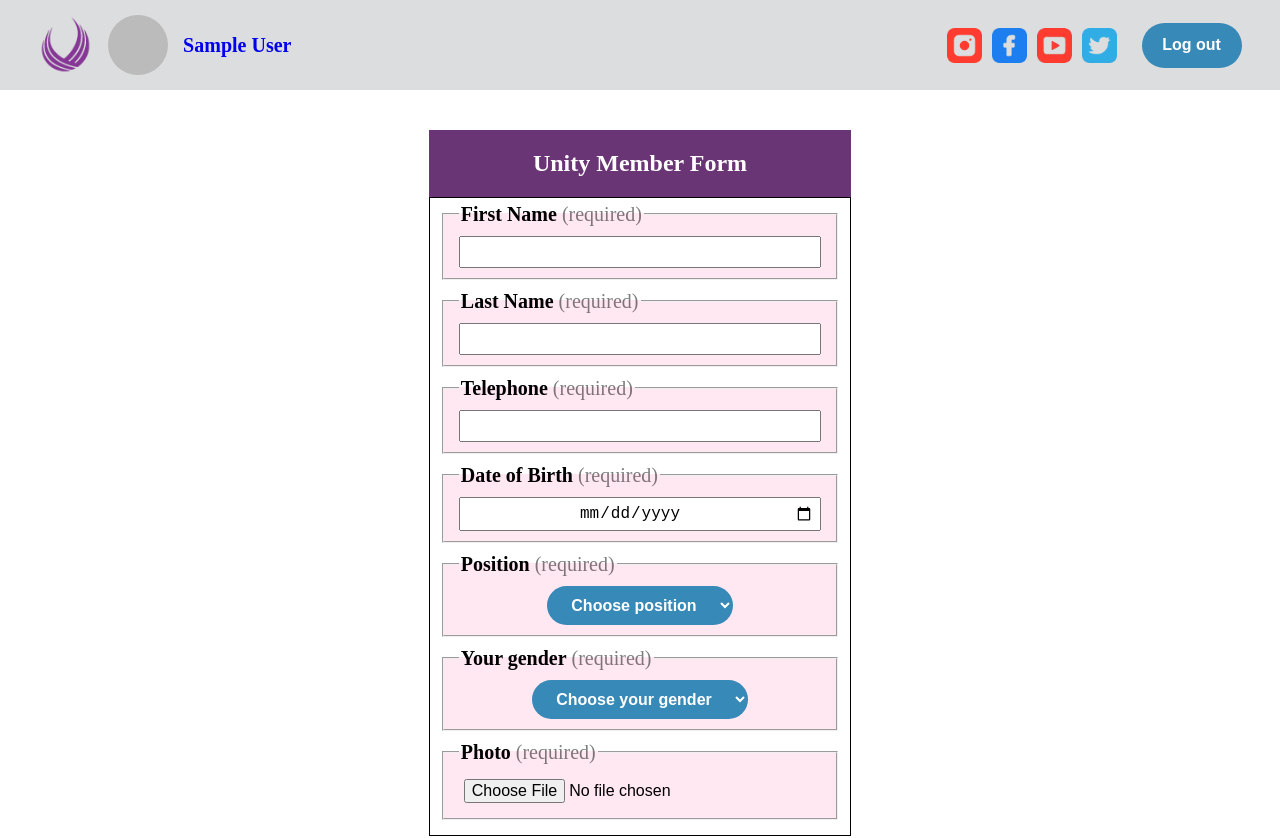
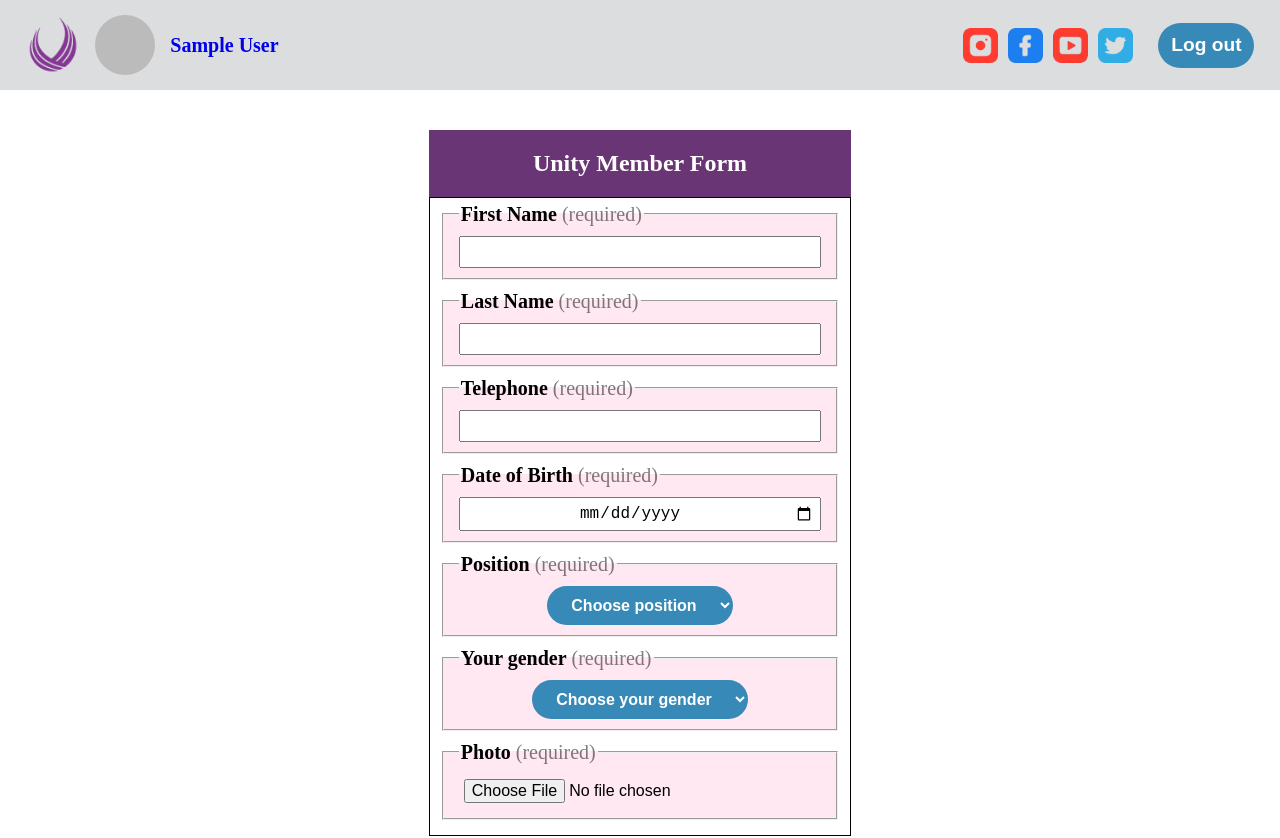
Before and after one commit to INFILYA/Unity-Data-Base, a React (Vite) app: page / in a window 1280 px wide. Shown: the top 838 px of the page. Built offline with nearby package versions, Linux system fonts and the light colour scheme; no server answers; sample sign-in values are in the browser's storage.

Commit message:
fix design

```diff
--- a/src/HMF/components/SendForm.tsx
+++ b/src/HMF/components/SendForm.tsx
@@ -237,19 +237,19 @@ export default function SendForm() {
                         <option value="" onClick={handleBackNonCoachesFields}>
                           Choose position
                         </option>
-                        <option value="OHitter" onClick={handleBackNonCoachesFields}>
+                        <option value="OH" onClick={handleBackNonCoachesFields}>
                           Outside Hitter
                         </option>
-                        <option value="Opposite" onClick={handleBackNonCoachesFields}>
+                        <option value="OPP" onClick={handleBackNonCoachesFields}>
                           Opposite
                         </option>
-                        <option value="Setter" onClick={handleBackNonCoachesFields}>
+                        <option value="S" onClick={handleBackNonCoachesFields}>
                           Setter
                         </option>
-                        <option value="Libero" onClick={handleBackNonCoachesFields}>
+                        <option value="L" onClick={handleBackNonCoachesFields}>
                           Libero
                         </option>
-                        <option value="MBlocker" onClick={handleBackNonCoachesFields}>
+                        <option value="MB" onClick={handleBackNonCoachesFields}>
                           Middle Blocker
                         </option>
                         <option value="Coach" onClick={handleFillCoachFields}>
--- a/src/HMF/components/table components/Categorys.tsx
+++ b/src/HMF/components/table components/Categorys.tsx
@@ -8,16 +8,7 @@ type TCategorys = {
 
 export function Categorys(props: TCategorys) {
   const { filteredPlayers, rankByValue } = props;
-  const categorys = [
-    "Full Name",
-    "Age",
-    "Position",
-    "Dominant hand",
-    "Height",
-    "Weight",
-    "Number",
-    "Reach",
-  ];
+  const categorys = ["Full Name", "Age", "Position", "Hand", "Height", "Weight", "Number", "Reach"];
   const criterias = [
     "lastName",
     "birthday",
--- a/src/css/Header.module.scss
+++ b/src/css/Header.module.scss
@@ -18,8 +18,8 @@ header {
     position: relative;
     box-sizing: border-box;
     padding: 15px;
-    padding-left: 3vmax;
-    padding-right: 3vmax;
+    padding-left: 2vmax;
+    padding-right: 2vmax;
     display: flex;
     justify-content: center;
     z-index: 3;
--- a/src/css/Main.module.scss
+++ b/src/css/Main.module.scss
@@ -1,5 +1,6 @@
 body {
   margin: 0 auto;
+  --normal-text-size-value: 1.25;
 }
 
 header,
@@ -11,20 +12,26 @@ footer {
   align-items: center;
   min-height: 5vh;
 }
+main {
+  align-items: start;
+  height: 100%;
+  min-height: 50vmax;
+}
+h1 {
+  font-size: calc((var(--normal-text-size-value) - 1) * 3vw + 1rem);
+  margin: 1vw;
+}
 
 .regular-button {
   background-color: #3789b7;
-  padding: 0.66vmax;
+  padding: 0.6vmax 1vmax;
   color: white;
   border: none;
   border-radius: 25px;
-  font-size: 16px;
+  font-size: calc((var(--normal-text-size-value) - 1) * 3vw + 0.6rem);
   font-weight: 600;
-  width: 100px;
-  min-height: 35px;
   box-sizing: border-box;
-  max-width: 130px;
-  min-width: 90px;
+  white-space: nowrap;
   &:hover {
     background-color: #693575;
     scale: 1.15;
@@ -122,7 +129,9 @@ main {
       // Table
       .table-section {
         table {
+          width: 100%;
           caption {
+            margin-bottom: 2vw;
             nav {
               display: flex;
               justify-content: center;
@@ -139,15 +148,22 @@ main {
                 button {
                   border: none;
                   width: 100%;
-                  padding: 5px;
+                  padding: 1vw 0.5vw 1vw 0.5vw;
+                  font-size: calc((var(--normal-text-size-value) - 1) * 3vw + 0.3rem);
+                  white-space: nowrap;
+                  font-weight: 600;
                 }
               }
             }
             .rating-row {
               td {
                 text-align: center;
-                padding: 5px;
+                padding: 1vw 0.5vw 1vw 0.5vw;
                 border: 1px solid black;
+                font-size: calc((var(--normal-text-size-value) - 1) * 3vw + 0.3rem);
+                white-space: nowrap;
+                font-weight: 600;
+                overflow: hidden;
               }
             }
           }
--- a/src/css/newHeader.css
+++ b/src/css/newHeader.css
@@ -19,8 +19,8 @@ header .barWrapper {
   position: relative;
   box-sizing: border-box;
   padding: 15px;
-  padding-left: 3vmax;
-  padding-right: 3vmax;
+  padding-left: 2vmax;
+  padding-right: 2vmax;
   display: flex;
   justify-content: center;
   z-index: 3;
--- a/src/css/newMain.css
+++ b/src/css/newMain.css
@@ -1,5 +1,6 @@
 body {
   margin: 0 auto;
+  --normal-text-size-value: 1.25;
 }
 
 header,
@@ -12,19 +13,27 @@ footer {
   min-height: 5vh;
 }
 
+main {
+  align-items: start;
+  height: 100%;
+  min-height: 50vmax;
+}
+
+h1 {
+  font-size: calc((var(--normal-text-size-value) - 1) * 3vw + 1rem);
+  margin: 1vw;
+}
+
 .regular-button {
   background-color: #3789b7;
-  padding: 0.66vmax;
+  padding: 0.6vmax 1vmax;
   color: white;
   border: none;
   border-radius: 25px;
-  font-size: 16px;
+  font-size: calc((var(--normal-text-size-value) - 1) * 3vw + 0.6rem);
   font-weight: 600;
-  width: 100px;
-  min-height: 35px;
   box-sizing: border-box;
-  max-width: 130px;
-  min-width: 90px;
+  white-space: nowrap;
 }
 .regular-button:hover {
   background-color: #693575;
@@ -115,6 +124,12 @@ main article section .block-content .form-wrapper form .field-list fieldset sele
   display: flex;
   justify-content: center;
 }
+main article section .table-section table {
+  width: 100%;
+}
+main article section .table-section table caption {
+  margin-bottom: 2vw;
+}
 main article section .table-section table caption nav {
   display: flex;
   justify-content: center;
@@ -129,12 +144,19 @@ main article section .table-section table tbody tr th {
 main article section .table-section table tbody tr th button {
   border: none;
   width: 100%;
-  padding: 5px;
+  padding: 1vw 0.5vw 1vw 0.5vw;
+  font-size: calc((var(--normal-text-size-value) - 1) * 3vw + 0.3rem);
+  white-space: nowrap;
+  font-weight: 600;
 }
 main article section .table-section table tbody .rating-row td {
   text-align: center;
-  padding: 5px;
+  padding: 1vw 0.5vw 1vw 0.5vw;
   border: 1px solid black;
+  font-size: calc((var(--normal-text-size-value) - 1) * 3vw + 0.3rem);
+  white-space: nowrap;
+  font-weight: 600;
+  overflow: hidden;
 }
 
 footer {
```
Also changed, not shown: 1 other file (tests, documents, lock files or other folders).
